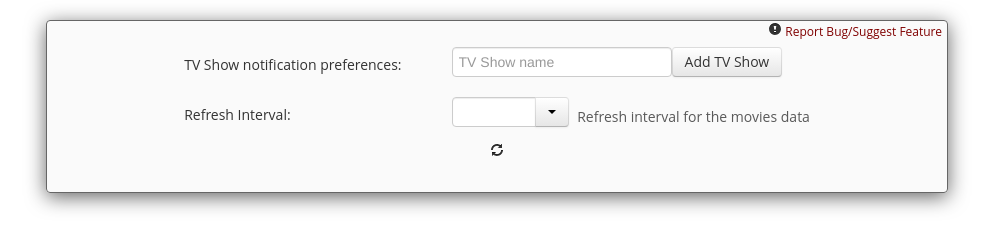
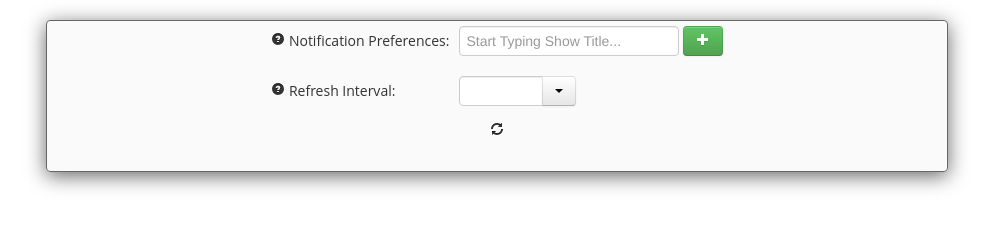
Before and after one commit to zambrey/LetMeWatchThis, a browser extension: page options.html in a window 1280 px wide. Shown: the whole page, without its empty margins (143-1136 px from the left). Drawn offline with Linux system fonts and the light colour scheme.

Commit message:
Updates
#1 and #2 fixed.
Help text now shown as tooltips.
Changed the input field placeholder.
Changed button to add tv shows.
Clear text in input field after show is added.

```diff
--- a/js/tvshow-pref.js
+++ b/js/tvshow-pref.js
@@ -1,42 +1,39 @@
 angular.module('plunker', ['ui.bootstrap']);
-function AlertDemoCtrl($scope) {
+function AlertDemoCtrl($scope)
+{
   $scope.alerts = [];
-  var showPrefs = localStorage.getItem('tvShowPrefStore');
-  var tempPrefs = showPrefs.split('--');
-
+  var showPrefs = null,
+      tempPrefs = [];
+  showPrefs = localStorage.getItem('tvShowPrefStore');
+  if (!showPrefs)
+  {
+    showPrefs = "";
+  }
+  tempPrefs = showPrefs.split('--');
   for (var i=0; i<tempPrefs.length-1; i++)
   {
     $scope.alerts.push({msg: tempPrefs[i]});
   }
 
-  if (showPrefs == null) {
-    showPrefs = "";
-  }
-
-  $scope.addAlert = function() {
+  $scope.addAlert = function()
+  {
     var tvShowToAdd = document.getElementById("tvShowList").value;
-
     if(tempPrefs.indexOf(tvShowToAdd) == -1)
     {
       $scope.alerts.push({msg: tvShowToAdd});
-
       var stringToStore = tvShowToAdd+'--';
-
       showPrefs = showPrefs.concat(stringToStore);
-
       localStorage.setItem('tvShowPrefStore', showPrefs);
     }
+    $("#tvShowList").val("");
   };
 
-  $scope.closeAlert = function(index) {
+  $scope.closeAlert = function(index)
+  {
     $scope.alerts.splice(index, 1);
-
     tempPrefs = showPrefs.split('--');
     tempPrefs.splice(index, 1);
-
     showPrefs = tempPrefs.join('--');
-
     localStorage.setItem('tvShowPrefStore', showPrefs);
   };
-
 }
--- a/options.html
+++ b/options.html
@@ -8,36 +8,37 @@
  <head>
   <link rel="stylesheet" type="text/css" href="css/bootstrap.min.css">
   <link rel="stylesheet" type="text/css" href="css/monitorStylesheet.css">
-  <title>Einthusan Monitor Preferences</title>
+  <title>LetMeWatchThis Preferences</title>
 </head>
 <body style="width:auto;">
   <div id='preferencesPageRootDiv'>
-    <div style="text-align:right;padding-right:5px;">
+    <!-- <div style="text-align:right;padding-right:5px;">
       <i class="icon-exclamation-sign"></i>
       <a href="https://chrome.google.com/webstore/support/khhfpiaglmihaifnfocggdmifdeigkhg" style="font-family:Open Sans, sans-serif; font-size:12px;" target="blank">Report Bug/Suggest Feature</a>
-    </div>
+    </div> -->
     <!-- <div id='preferencesPageIcon'>
       <img src='icon128.png'></img>
     </div> -->
     <table id="preferencesTable">
       <tr>
-        <td>
-          <label class="control-label">TV Show notification preferences:</label>
+        <td style="vertical-align:top;">
+          <label class="control-label" style="margin-top:5px;"><i id="notificationPrefHelp" class="icon-question-sign" style="margin-right:4px;" data-toggle="tooltip" data-original-title="List the shows for which you want to be notified. By default notifications are shown for all shows." data-placement="bottom" data-animation="true"></i>Notification Preferences:</label>
+
         </td>
         <td>
-          <div ng-controller="AlertDemoCtrl" style = 'margin-left:20px;'>
-            <input id="tvShowList" type="text" placeholder="TV Show name" data-provide="typeahead" style = 'margin-left:20px;' autocomplete="off" x-webkit-speech speech>
-            <button class='btn' ng-click="addAlert()" style = 'position:absolute'>Add TV Show</button>
-            <alert ng-repeat="alert in alerts" type="alert.type" close="closeAlert($index)" style = 'margin-left:20px; margin-bottom:5px;'>{{alert.msg}}</alert>
+          <div ng-controller="AlertDemoCtrl">
+            <input id="tvShowList" type="text" placeholder="Start Typing Show Title..." data-provide="typeahead" autocomplete="off" x-webkit-speech speech>
+            <button class='btn btn-success' ng-click="addAlert()" style="margin-bottom:10px;"><i class="icon-plus icon-white"></i></button>
+            <alert ng-repeat="alert in alerts" type="alert.type" close="closeAlert($index)" style = 'margin-bottom:5px;'>{{alert.msg}}</alert>
           </div>
         </td>
       </tr>
       <tr>
-        <td>
-          <label class="control-label">Refresh Interval:</label>
+        <td style="vertical-align:top;">
+          <label class="control-label" style="margin-top:5px;"><i id="refreshIntervalHelp" class="icon-question-sign" style="margin-right:4px;" data-toggle="tooltip" data-original-title="Set the time interval to refresh the shows data." data-placement="bottom" data-animation="true"></i>Refresh Interval:</label>
         </td>
         <td>
-          <div class="input-append controls" style = 'margin-left:40px;'>
+          <div class="input-append controls">
             <input class="span2" id="timeValue" type="text">
             <div class="btn-group">
               <button id='selectedTimeUnit' class="btn dropdown-toggle" data-toggle="dropdown"><span class="caret"></span></button>
@@ -48,7 +49,6 @@
               </ul>
             </div>
           </div>
-          <span class="help-inline">Refresh interval for the movies data</span>
         </td>
       </tr>
     </table>
--- a/options.js
+++ b/options.js
@@ -53,7 +53,10 @@ function setInteraction()
 
    $(".icon-refresh").click(function(){
    		sendMessage(backgroundPage.CONSTANTS.INITIATE_AGAIN);
-   })
+   });
+
+   $("#notificationPrefHelp").tooltip();
+   $("#refreshIntervalHelp").tooltip();
 }
 
 function setLastUpdatedText()
```
